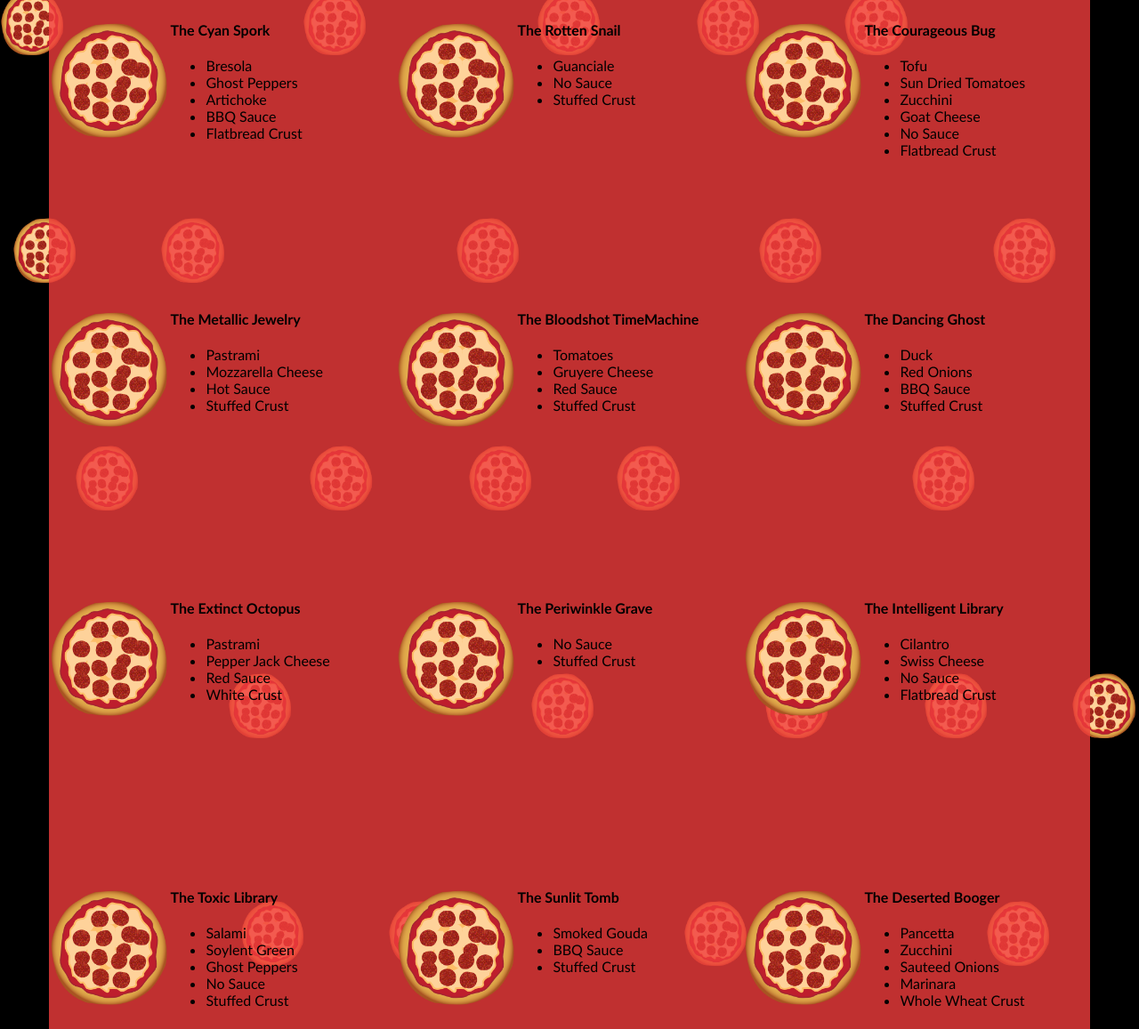
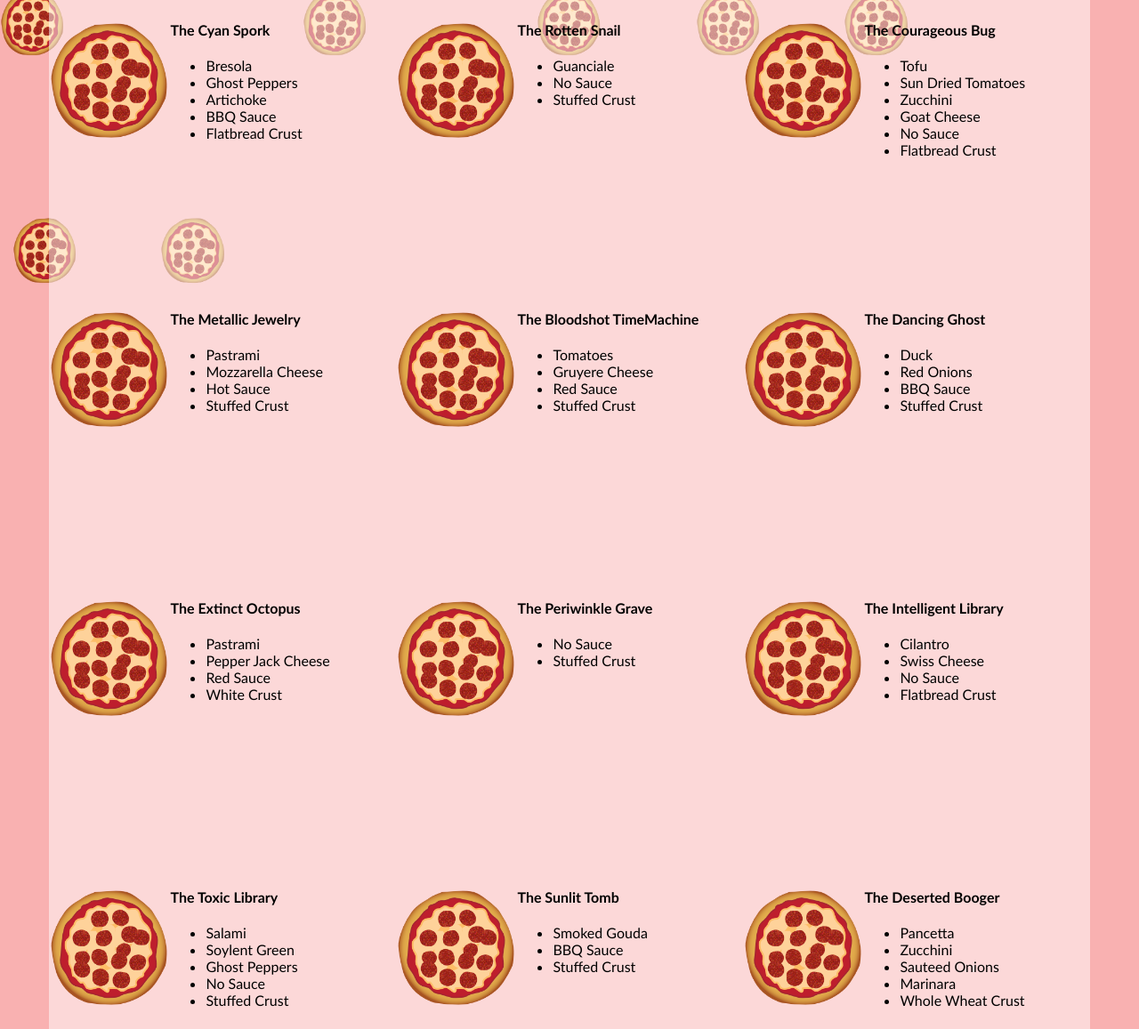
Before and after one commit to alfioparisi/alfioparisi, a website: page src/views/pizza.html in a window 1280 px wide. Shown: the part 1304-2461 px from the top of the page at 89% size. Drawn offline with Linux system fonts and the light colour scheme.

Commit message:
Improve perf on slide

```diff
--- a/src/views/css/style.css
+++ b/src/views/css/style.css
@@ -9,7 +9,7 @@
 
 body {
   font-family: "Trebuchet MS", Helvetica, sans-serif;
-  background: black;
+  background-color: rgba(240, 60, 60, 0.4);
 }
 
 input {
@@ -47,5 +47,5 @@ form {
 }
 
  .container {
-  background-color: rgba(240, 60, 60, 0.8);
+  background: rgba(255, 255, 255, 0.5);
 }
--- a/src/views/js/main.js
+++ b/src/views/js/main.js
@@ -502,8 +502,10 @@ function updatePositions() {
   window.performance.mark("mark_start_frame");
 
   var items = document.querySelectorAll('.mover');
+  //remember the height scrolled, so you don't have to calculate it inside the loop
+  var bodyScrollTop = document.body.scrollTop;
   for (var i = 0; i < items.length; i++) {
-    var phase = Math.sin((document.body.scrollTop / 1250) + (i % 5));
+    var phase = Math.sin((bodyScrollTop / 1250) + (i % 5));
     items[i].style.left = items[i].basicLeft + 100 * phase + 'px';
   }
 
@@ -524,7 +526,7 @@ window.addEventListener('scroll', updatePositions);
 document.addEventListener('DOMContentLoaded', function() {
   var cols = 8;
   var s = 256;
-  for (var i = 0; i < 200; i++) {
+  for (var i = 0; i < 50; i++) {
     var elem = document.createElement('img');
     elem.className = 'mover';
     elem.src = "images/pizza.png";
```
Also changed, not shown: README.md, 1 other file.
